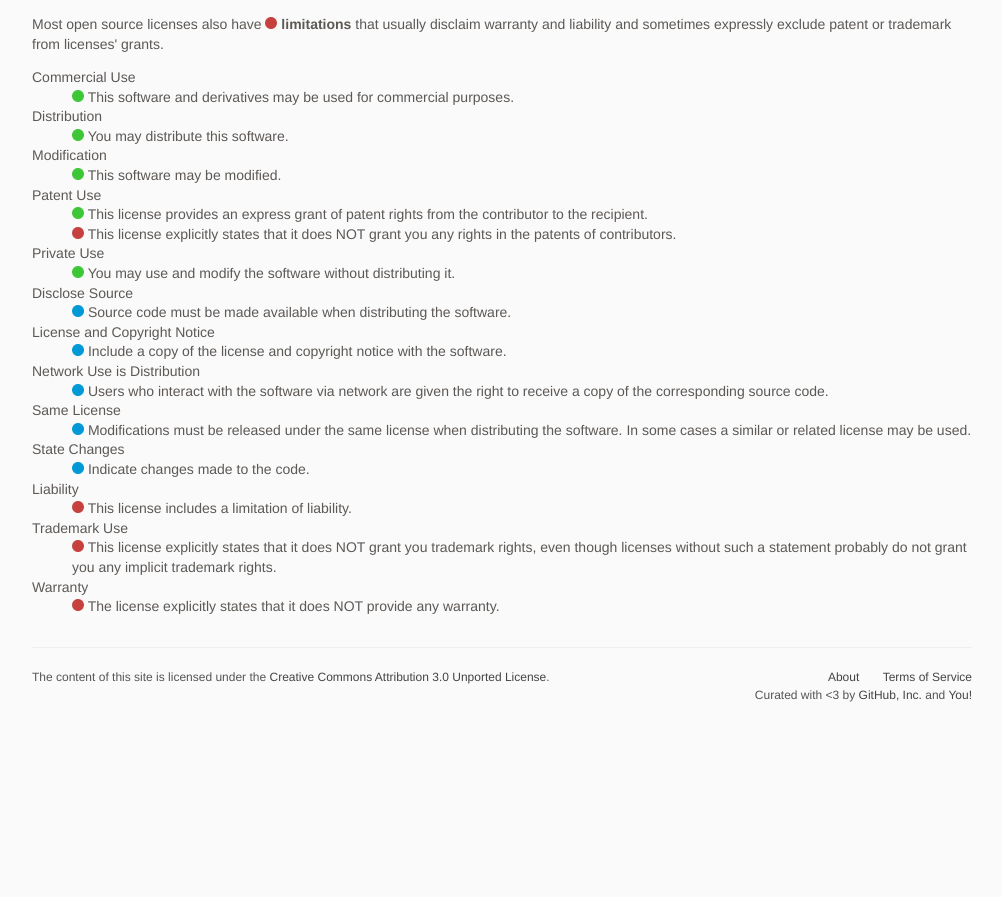
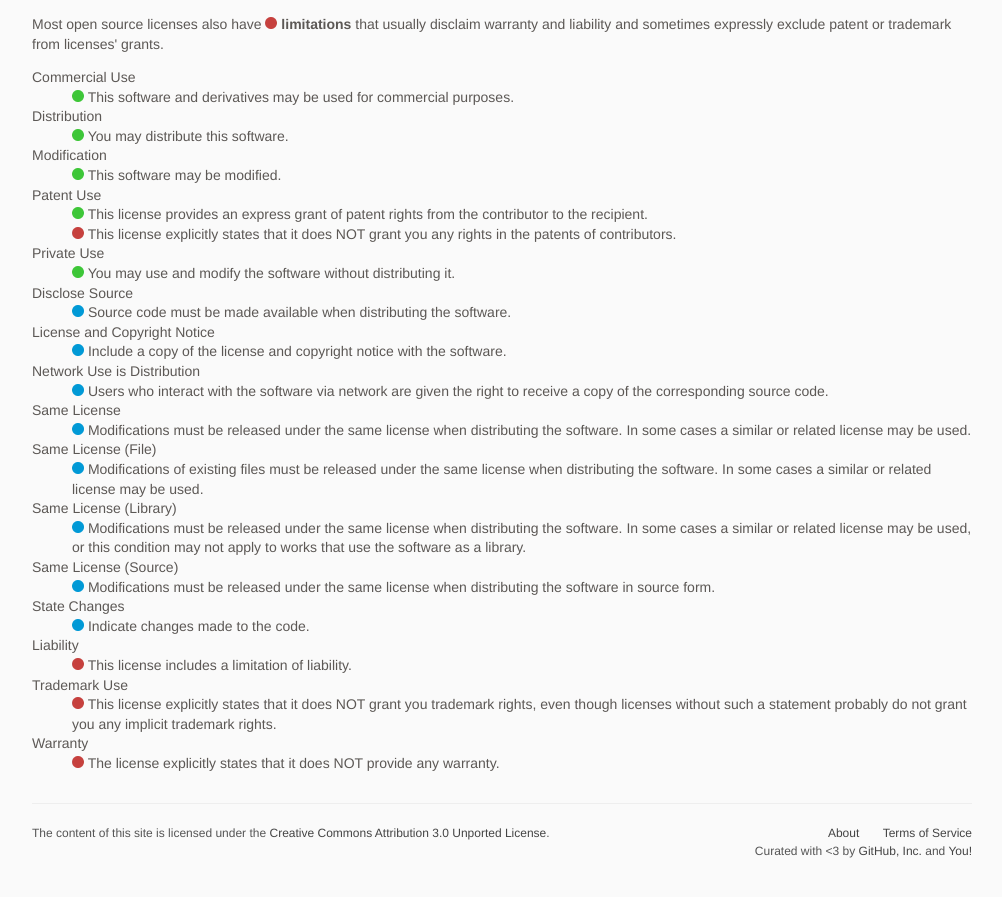
Before and after one commit to github/choosealicense.com, a Jekyll site: the page built from appendix.md, in a window 1280 px wide and 900 px high, scrolled down 1240 px. Shown: the top 897 px of the window, without its empty margins (138-1140 px from the left). Built offline with Jekyll 4.4.1, drawn with Linux system fonts in a browser that asks for light colours; some web fonts are replaced; before the commit the page ends 1984 px from its top, so only the background shows below that.

Commit message:
same-license--variations

```diff
--- a/_data/rules.yml
+++ b/_data/rules.yml
@@ -31,6 +31,15 @@
 - description: Modifications must be released under the same license when distributing the software. In some cases a similar or related license may be used.
   label: Same License
   tag: same-license
+- description: Modifications of existing files must be released under the same license when distributing the software. In some cases a similar or related license may be used.
+  label: Same License (File)
+  tag: same-license--file
+- description: Modifications must be released under the same license when distributing the software. In some cases a similar or related license may be used, or this condition may not apply to works that use the software as a library.
+  label: Same License (Library)
+  tag: same-license--library
+- description: Modifications must be released under the same license when distributing the software in source form.
+  label: Same License (Source)
+  tag: same-license--source
 
 limitations:
 - description: This license explicitly states that it does NOT grant you trademark rights, even though licenses without such a statement probably do not grant you any implicit trademark rights.
--- a/_licenses/epl-1.0.txt
+++ b/_licenses/epl-1.0.txt
@@ -24,7 +24,7 @@
 conditions:
   - disclose-source
   - include-copyright
-  - same-license
+  - same-license--source
 
 limitations:
   - liability
--- a/_licenses/lgpl-2.1.txt
+++ b/_licenses/lgpl-2.1.txt
@@ -22,7 +22,7 @@
   - include-copyright
   - disclose-source
   - document-changes
-  - same-license
+  - same-license--library
 
 limitations:
   - liability
--- a/_licenses/lgpl-3.0.txt
+++ b/_licenses/lgpl-3.0.txt
@@ -23,7 +23,7 @@
   - include-copyright
   - disclose-source
   - document-changes
-  - same-license
+  - same-license--library
 
 limitations:
   - liability
--- a/_licenses/mpl-2.0.txt
+++ b/_licenses/mpl-2.0.txt
@@ -26,7 +26,7 @@
 conditions:
   - disclose-source
   - include-copyright
-  - same-license
+  - same-license--file
 
 limitations:
   - liability
--- a/_licenses/ms-rl.txt
+++ b/_licenses/ms-rl.txt
@@ -17,7 +17,7 @@
 conditions:
   - disclose-source
   - include-copyright
-  - same-license
+  - same-license--file
 
 limitations:
   - warranty
--- a/appendix.md
+++ b/appendix.md
@@ -17,7 +17,7 @@
   {% for type in types %}
     {% assign rules = site.data.rules[type] | sort: "label" %}
     {% for rule_obj in rules %}
-      {% if seen_tags contains rule_obj.tag %}
+      {% if seen_tags contains rule_obj.tag or rule_obj.tag contains '--' %}
         {% continue %}
       {% endif %}
       {% capture seen_tags %}{{ seen_tags | append:rule_obj.tag }}{% endcapture %}
@@ -33,20 +33,22 @@
     {% assign rules = site.data.rules[type] | sort: "label" %}
     {% for rule_obj in rules %}
       {% assign req = rule_obj.tag %}
-      {% if seen_tags contains req %}
+      {% if seen_tags contains req  or rule_obj.tag contains '--' %}
         {% continue %}
       {% endif %}
       {% capture seen_tags %}{{ seen_tags | append:req }}{% endcapture %}
       {% assign seen_req = false %}
       {% for t in types %}
-        {% if license[t] contains req %}
-          <td class="license-{{ t }}" style="text-align:center">
-            <span class="{{ req }}">
-              <span class="license-sprite {{ req }}"></span>
-            </span>
-          </td>
-          {% assign seen_req = true %}
-        {% endif %}
+        {% for r in license[t] %}
+          {% if r contains req %}
+            <td class="license-{{ t }}" style="text-align:center">
+              <span class="{{ r }}">
+                <span class="license-sprite {{ r }}"></span>
+              </span>
+            </td>
+            {% assign seen_req = true %}
+          {% endif %}
+        {% endfor %}
       {% endfor %}
       {% unless seen_req %}
         <td></td>
```
